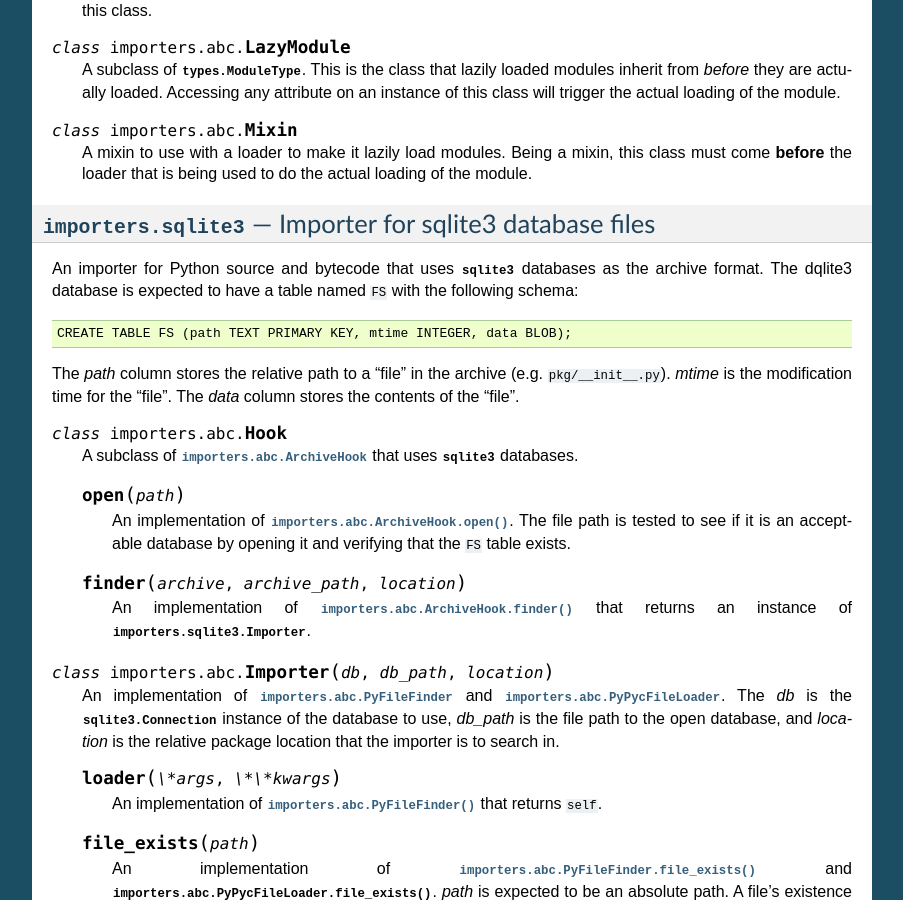
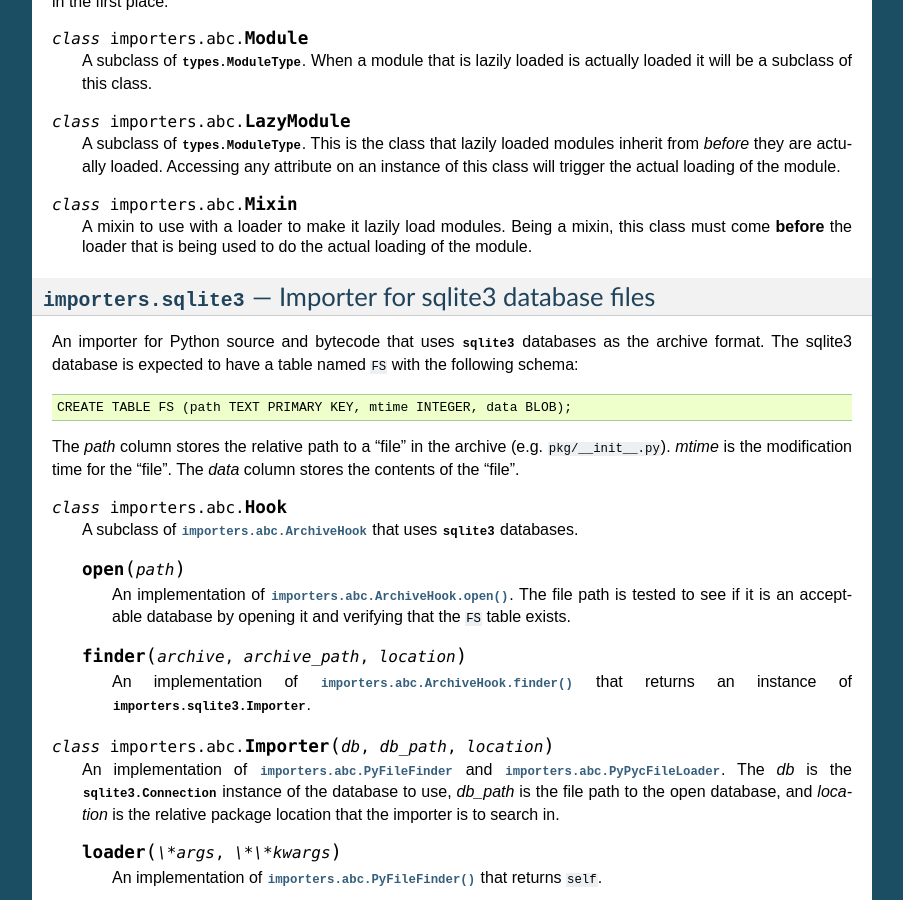
Before and after one commit to google-code-export/importers, a Sphinx documentation site: the page built from docs/index.rst, in a window 1280 px wide and 900 px high, scrolled down 2346 px. Shown: the whole window, without its empty margins (198-1101 px from the left). Built offline with Sphinx 7.4.7, drawn with Linux system fonts in a browser that asks for light colours; some of the changed text lies outside the part shown.

```diff
--- a/docs/index.rst
+++ b/docs/index.rst
@@ -196,7 +200,7 @@ in the first place.
 ----------------------------------------------------------------
 
 An importer for Python source and bytecode that uses :mod:`sqlite3` databases
-as the archive format. The dqlite3 database is expected to have a table named
+as the archive format. The sqlite3 database is expected to have a table named
 ``FS`` with the following schema::
 
     CREATE TABLE FS (path TEXT PRIMARY KEY, mtime INTEGER, data BLOB);
```
Also changed, not shown: other parts of docs/index.rst (+4 -0 lines).
